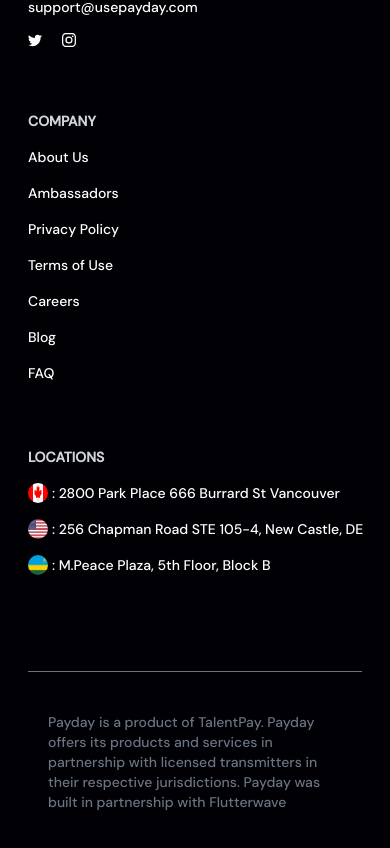
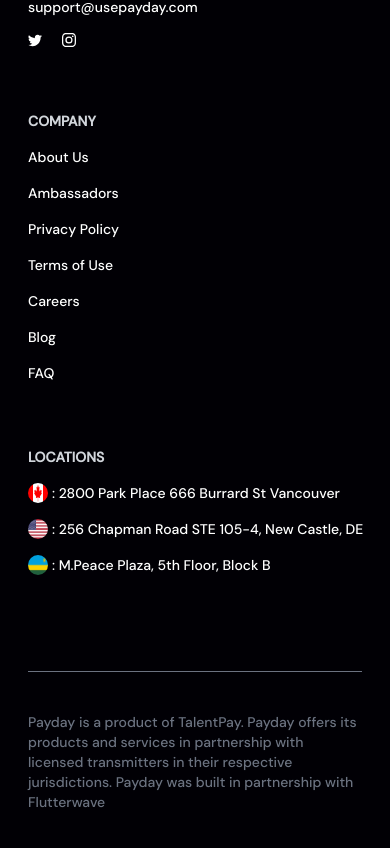
Before and after one commit to atimapreandrew/notpayday, a React (Vite) app: page / in a window 390 px wide. Shown: the part 4341-5189 px from the top of the page. Built offline with nearby package versions, Linux system fonts and the light colour scheme.

Commit message:
Fixed footer bug

```diff
--- a/src/components/Footer.jsx
+++ b/src/components/Footer.jsx
@@ -71,7 +71,7 @@
       </div>
       <div className="divide-y divide-gray-500 text-gray-500 pb-10 mx-7 font-dmsans md:mx-32 md:py-12">
         <div></div>
-        <div className="pt-10 px-5 text-sm md:text-lg">
+        <div className="pt-10 text-sm md:px-5 md:text-lg">
           Payday is a product of TalentPay. Payday offers its products and
           services in partnership with licensed transmitters in their respective
           jurisdictions. Payday was built in partnership with Flutterwave
```
